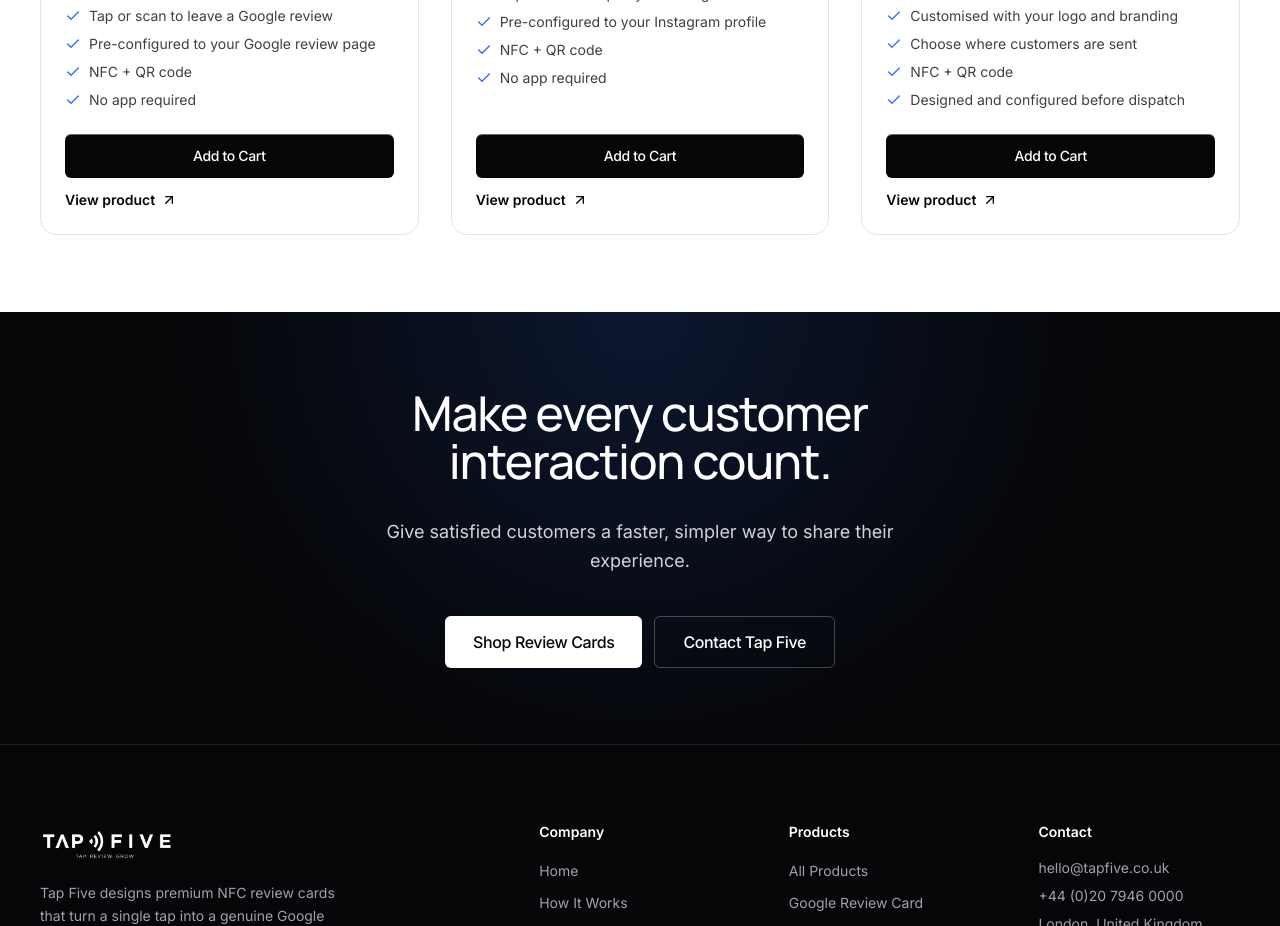
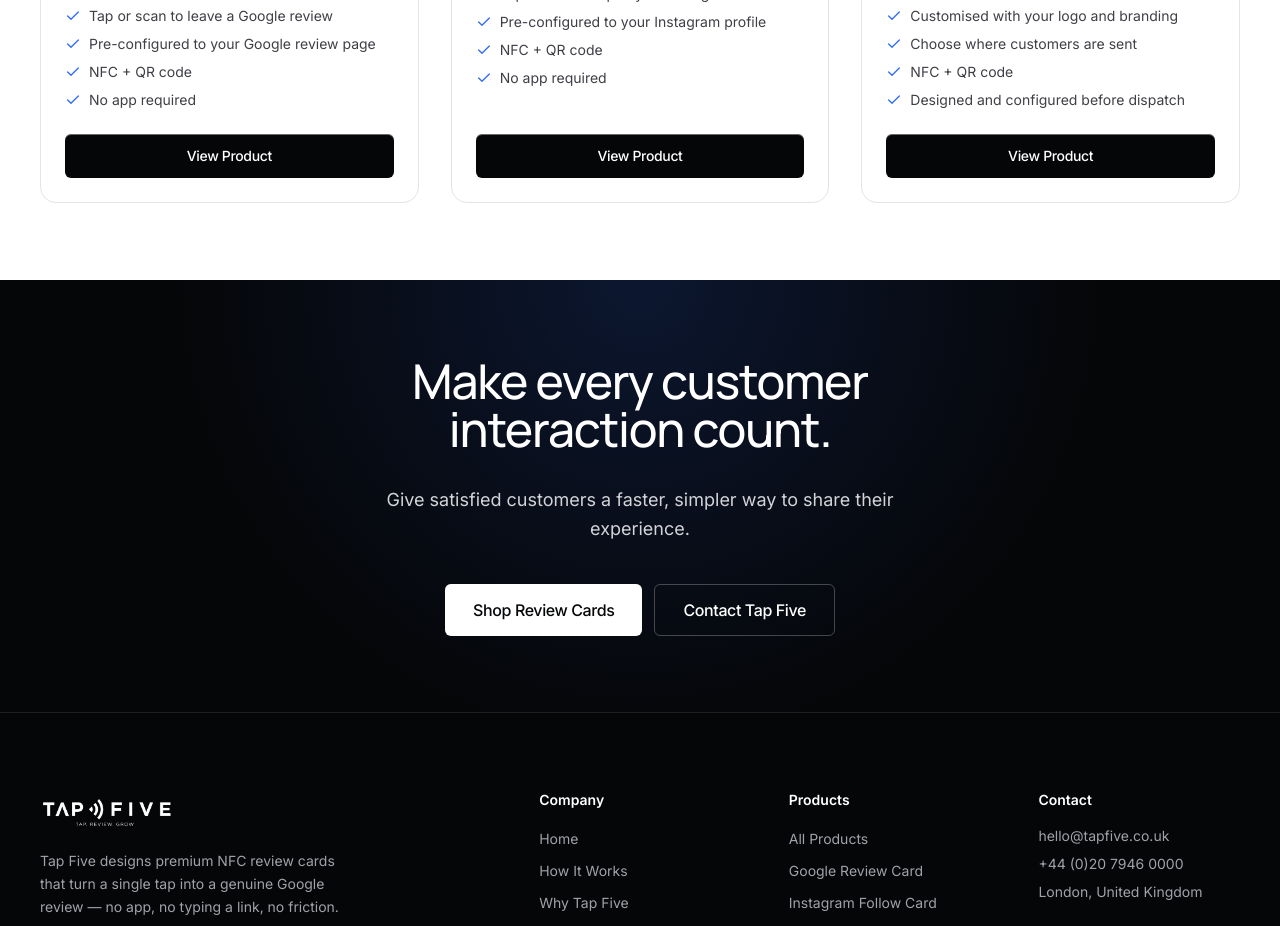
Before and after one commit to geogains/tapFive, a Next.js app: page /products in a window 1280 px wide. Shown: the part 1060-1986 px from the top of the page. Built offline with nearby package versions, Linux system fonts and the light colour scheme.

Commit message:
live update

```diff
--- a/src/components/ui/ProductCard.tsx
+++ b/src/components/ui/ProductCard.tsx
@@ -1,36 +1,11 @@
-"use client";
-
-import { useEffect, useState } from "react";
 import Image from "next/image";
-import Link from "next/link";
-import { Check, ArrowUpRight } from "lucide-react";
+import { Check } from "lucide-react";
 import type { Product } from "@/data/products";
 import { Badge } from "@/components/ui/Badge";
 import { Button } from "@/components/ui/Button";
-import { useCart } from "@/components/providers/CartProvider";
 import { cn } from "@/lib/utils";
 
 export function ProductCard({ product, className }: { product: Product; className?: string }) {
-  const { addItem, openCart } = useCart();
-  const [added, setAdded] = useState(false);
-
-  useEffect(() => {
-    if (!added) return;
-    const timeout = setTimeout(() => setAdded(false), 1500);
-    return () => clearTimeout(timeout);
-  }, [added]);
-
-  const handleAddToCart = () => {
-    addItem({
-      slug: product.slug,
-      name: product.name,
-      price: product.price,
-      image: product.image,
-    });
-    setAdded(true);
-    openCart();
-  };
-
   return (
     <article
       id={product.slug}
@@ -84,40 +59,27 @@
           ))}
         </ul>
 
-        <div className="mt-auto flex flex-col items-start gap-3 pt-2">
+        <div className="mt-auto pt-2">
+          {/*
+            Stretched-link pattern: this is the one real, keyboard-focusable
+            anchor for the card (no wrapping <a> around the whole card, no
+            nested-interactive-element issues). Its `after:` pseudo-element
+            is absolutely positioned against the nearest positioned ancestor
+            (the <article>), so it visually covers the entire card and makes
+            it clickable/tappable everywhere.
+            There is no other interactive element on this card — Add to Cart
+            was removed from here, since configuration must be captured on
+            the individual product page first — so unlike the previous
+            version of this card, nothing needs a z-index carve-out or
+            stopPropagation to keep working: this button IS the whole
+            card's destination.
+          */}
           <Button
-            type="button"
-            onClick={handleAddToCart}
-            className="relative z-10 w-full bg-tf-black text-tf-white hover:bg-tf-neutral-800"
+            href={product.href}
+            className="w-full bg-tf-black text-tf-white hover:bg-tf-neutral-800 after:absolute after:inset-0 after:z-0 after:content-['']"
           >
-            {added ? (
-              <>
-                <Check className="h-4 w-4" aria-hidden="true" />
-                Added
-              </>
-            ) : (
-              "Add to Cart"
-            )}
+            View Product
           </Button>
-
-          {/*
-            Stretched-link pattern: this stays the one real, keyboard-focusable
-            anchor for the card (no wrapping <a> around the whole card, no
-            nested-interactive-element issues). Its `after:` pseudo-element is
-            absolutely positioned against the nearest positioned ancestor
-            (the <article>), so it visually covers the entire card and makes
-            it clickable/tappable everywhere — except where the Add to Cart
-            button above sits at a higher z-index, so it keeps intercepting
-            its own clicks without needing any stopPropagation logic.
-          */}
-          <Link
-            href={product.href}
-            aria-label={`View product: ${product.name}`}
-            className="tf-focus-ring inline-flex items-center gap-1.5 text-sm font-semibold text-tf-black transition-colors after:absolute after:inset-0 after:z-0 after:content-[''] hover:text-tf-accent"
-          >
-            View product
-            <ArrowUpRight className="h-4 w-4" aria-hidden="true" />
-          </Link>
         </div>
       </div>
     </article>
```
